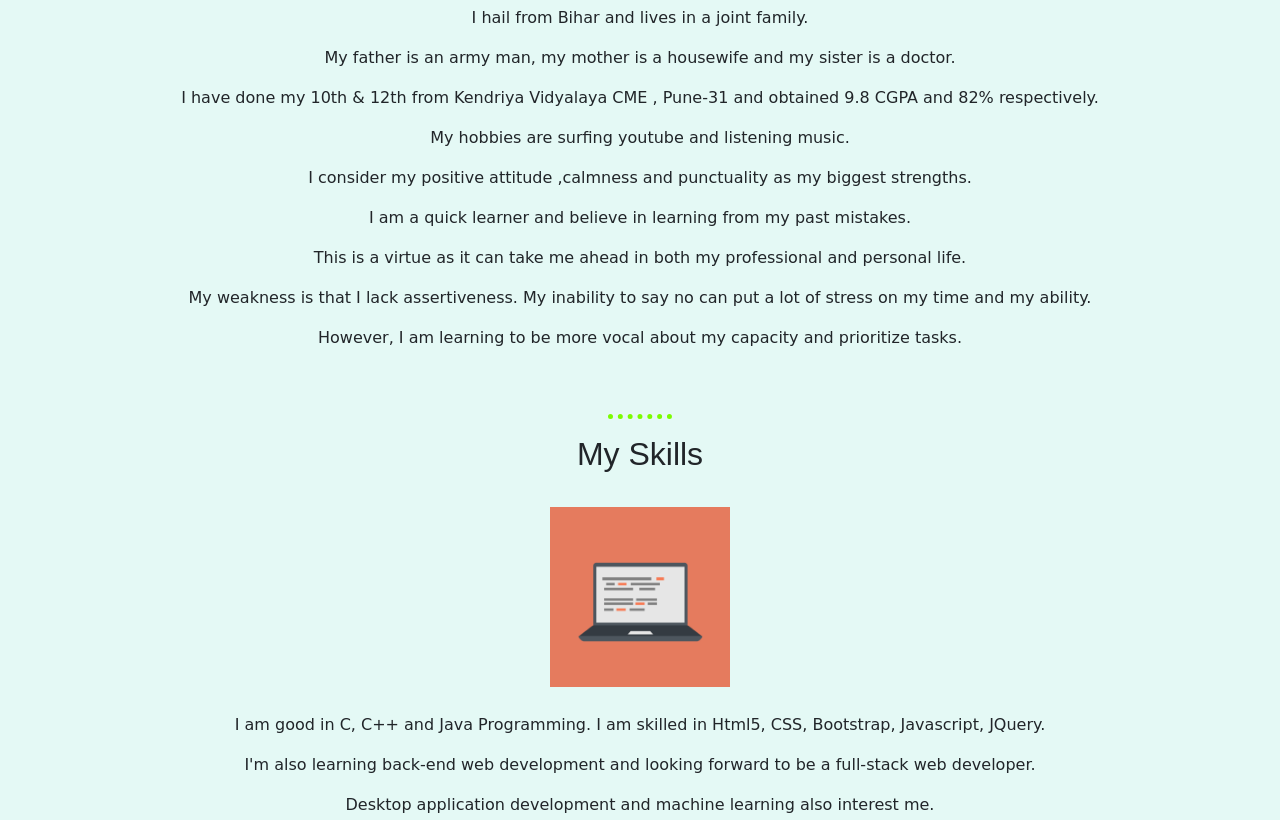
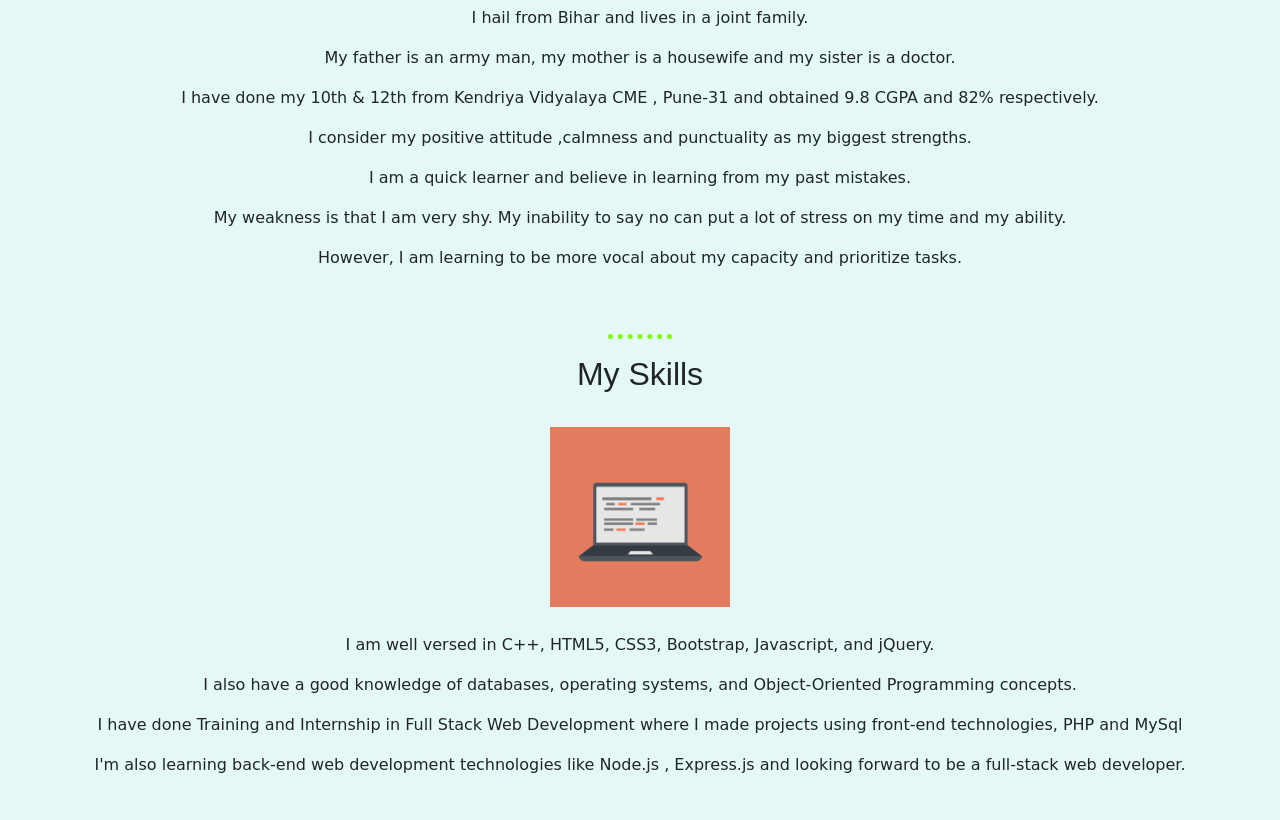
Before and after one commit to ssejal942/MyWebsite, a plain HTML site: page index.html in a window 1280 px wide. Shown: the part 1040-1860 px from the top of the page. Drawn offline with nearby package versions, Linux system fonts and the light colour scheme.

Commit message:
Update index.html

```diff
--- a/index.html
+++ b/index.html
@@ -31,20 +31,19 @@
              <p> I hail from Bihar and lives in a joint family. </p>
             <p> My father is an army man, my mother is a housewife and my sister is a doctor.</p>
             <p> I have done my 10th & 12th from Kendriya Vidyalaya CME , Pune-31 and obtained 9.8 CGPA and 82% respectively.</p>
-            <p> My hobbies are surfing youtube and listening music. </p>
             <p> I consider my positive attitude ,calmness and punctuality as my biggest strengths. </p>
             <p> I am a quick learner and believe in learning from my past mistakes. </p>
-            <p>This is a virtue as it can take me ahead in both my professional and personal life.</p>
-            <p> My weakness is that I lack assertiveness. My inability to say no can put a lot of stress on my time and my ability.</p>
+            <p> My weakness is that I am very shy. My inability to say no can put a lot of stress on my time and my ability.</p>
             <p> However, I am learning to be more vocal about my capacity and prioritize tasks.</p>
             <hr>
         </div>
         <div class="third">
             <h2> My Skills</h2>
             <img id="skills" src="Images/computer.png" alt="skills image">
-            <p> I am good in C, C++ and Java Programming. I am skilled in Html5, CSS, Bootstrap, Javascript, JQuery.</p>
-            <p> I'm also learning back-end web development and looking forward to be a full-stack web developer.</p>
-            <p> Desktop application development and machine learning also interest me.</p>
+            <p> I am well versed in C++, HTML5, CSS3, Bootstrap, Javascript, and jQuery.</p>
+            <p> I also have a good knowledge of databases, operating systems, and Object-Oriented Programming concepts. </p>
+            <p> I have done Training and Internship in Full Stack Web Development where I made projects using front-end technologies, PHP and MySql</p>
+            <p> I'm also learning back-end web development technologies like Node.js , Express.js and looking forward to be a full-stack web developer.</p>
             <hr>
         </div>
         <div class="sixth">
```
